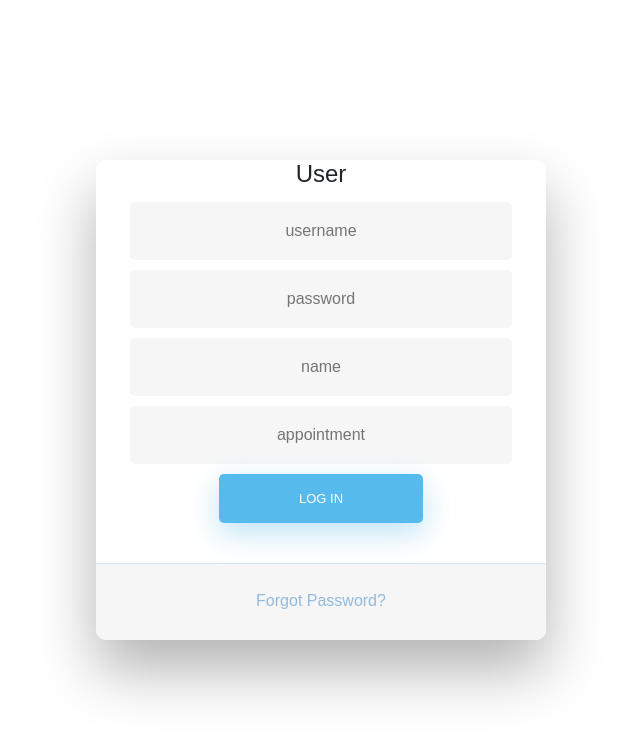
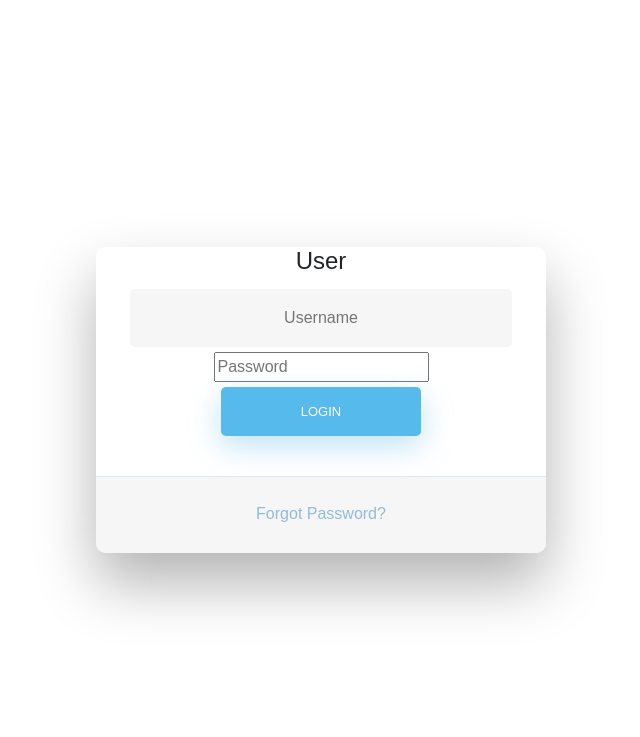
Before and after one commit to junxiang888/TT2_15, a Flask app: page / in a window 1280 px wide. Shown: the top 737 px of the page, without its empty margins (319-959 px from the left). Run offline with Flask 2, Linux system fonts and the light colour scheme; some libraries are stand-ins or nearby versions.

Commit message:
adding login feature for flask

```diff
--- a/app.py
+++ b/app.py
@@ -31,6 +31,17 @@ BASE = "http://127.0.0.1:5000/"
 
 api = Api(app)
 
+
+
+
+login_manager= LoginManager()
+login_manager.init_app(app)
+login_manager.login_view = "login_page"
+
+@login_manager.user_loader
+def load_user(user_id):
+    return User.query.get(int(user_id))
+
 class User(UserMixin, db.Model):
     id = db.Column(db.Integer, primary_key=True)
     username = db.Column(db.String(64), index=True, unique=True)
@@ -41,6 +52,19 @@ class User(UserMixin, db.Model):
 
     def __repr__(self):
         return f"User('{self.id}','{self.username}', '{self.password_hash}', '{self.name}', '{self.appointment}')"
+
+
+
+
+class LoginForm(FlaskForm):
+    username = StringField(validators = [InputRequired(), Length( min=3,
+        max = 20)] , render_kw = {"placeholder" : "Username"})
+
+
+    password = PasswordField(validators = [InputRequired(), Length( min=3,
+        max = 20)] , render_kw = {"placeholder" : "Password"})
+
+    submit = SubmitField("Login")
 
 
 class Project(db.Model):
@@ -81,8 +105,16 @@ class Category(db.Model):
 
 @ app.route('/', methods = ['GET','POST'])
 def login_page():
+    form = LoginForm()
 
-	return render_template('loginPage.html')
+    if form.validate_on_submit():
+        user = User.query.filter_by(username = form.username.data).first()
+        if user:
+            if bcrypt.check_password_hash(user.password, form.password.data):
+                login_user(user)
+                return redirect(url_for('dashboard'))
+
+    return render_template('loginPage.html' , form = form)
 
 
 if __name__ == '__main__':
--- a/templates/loginPage.html
+++ b/templates/loginPage.html
@@ -21,36 +21,13 @@
         </div>
 
         <!-- Login Form -->
-        <form>
-          <input
-            type="text"
-            id="username"
-            class="fadeIn second"
-            name="login"
-            placeholder="username"
-          />
-          <input
-            type="text"
-            id="password"
-            class="fadeIn third"
-            name="login"
-            placeholder="password"
-          />
-          <input
-            type="text"
-            id="name"
-            class="fadeIn third"
-            name="login"
-            placeholder="name"
-          />
-          <input
-            type="text"
-            id="appointment"
-            class="fadeIn third"
-            name="login"
-            placeholder="appointment"
-          />
-          <input type="submit" class="fadeIn fourth" value="Log In" />
+        <form method = "POST" , actions = "">
+          {{form.hidden_tag()}}
+          {{form.username}}
+          {{form.password}}
+          <br>
+          {{form.submit}}
+
         </form>
 
         <!-- Remind Passowrd -->
```
Also changed, not shown: database.db.
